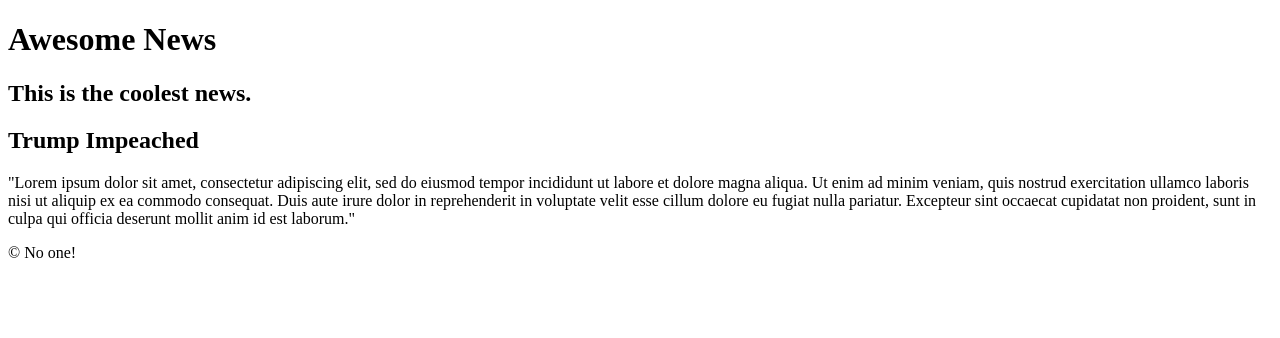
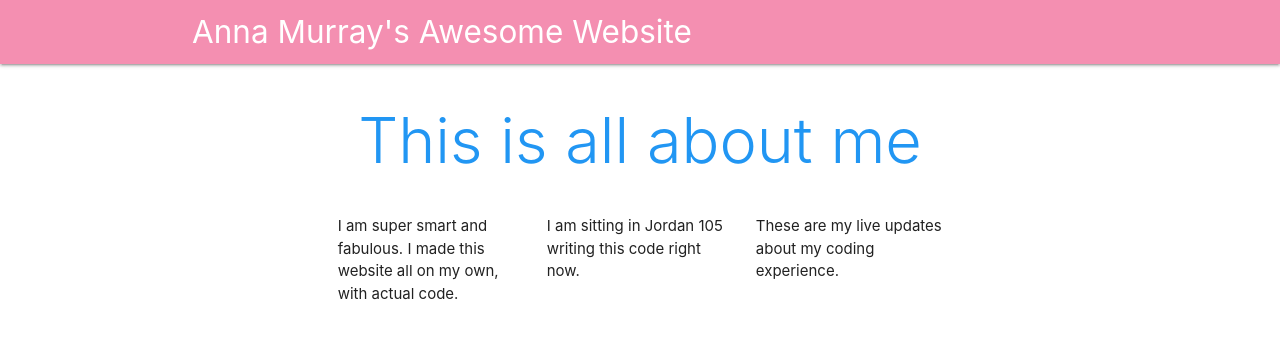
Before and after one commit to amurray9/amurray9.github.io, a plain HTML site: page index.html in a window 1280 px wide. Drawn offline with nearby package versions, Linux system fonts and the light colour scheme.

Commit message:
push 2.0

```diff
--- a/index.html
+++ b/index.html
@@ -1,26 +1,50 @@
-<!doctype html>
+<!DOCTYPE html>
 <html>
 <head>
-  <title>Anna Murray</title>
-</head>
-<body>
+    <!--Import Google Icon Font-->
+    <link href="http://fonts.googleapis.com/icon?family=Material+Icons" rel="stylesheet">
+    <!--Import materialize.css-->
+    <!-- Compiled and minified CSS -->
+  <link rel="stylesheet" href="https://cdnjs.cloudflare.com/ajax/libs/materialize/0.98.0/css/materialize.min.css">
+    <link type="text/css" rel="stylesheet" href="css/materialize.min.css"  media="screen,projection"/>
 
-    <header>
-      <h1>Awesome News</h1>
-      <h2>This is the coolest news.</h2>
-    </header>
+    <!--Let browser know website is optimized for mobile-->
+    <meta name="viewport" content="width=device-width, initial-scale=1.0"/>
+  </head>
 
-    <main>
+  <body>
 
-      <articles>
-        <h2>Trump Impeached</h2>
-        <p>"Lorem ipsum dolor sit amet, consectetur adipiscing elit, sed do eiusmod tempor incididunt ut labore et dolore magna aliqua. Ut enim ad minim veniam, quis nostrud exercitation ullamco laboris nisi ut aliquip ex ea commodo consequat. Duis aute irure dolor in reprehenderit in voluptate velit esse cillum dolore eu fugiat nulla pariatur. Excepteur sint occaecat cupidatat non proident, sunt in culpa qui officia deserunt mollit anim id est laborum."</p>
-      </article>
-    </main>
+    <nav class="#f48fb1 pink lighten-3">
+      <div class="container">
+        <a class="brand-logo" href="#">Anna Murray's Awesome Website</a>
+      </div>
+    </nav>
 
-    <footer>
-      <p>&copy; No one!</p>
-    </footer>
+    <main class="container">
+      <h1 class="center header light blue-text">This is all about me</h1>
+      <section class="container">
 
-</body>
+            <div class="row">
+
+              <div class="col s4">
+                <p>I am super smart and fabulous. I made this website all on my own, with actual code.</p>
+              </div>
+
+              <div class="col s4">
+                <p>I am sitting in Jordan 105 writing this code right now.</p>
+              </div>
+
+              <div class="col s4">
+                <p>These are my live updates about my coding experience.</p>
+              </div>
+
+            </div>
+          </section>
+
+          <!--Import jQuery before materialize.js-->
+          <script type="text/javascript" src="https://code.jquery.com/jquery-2.1.1.min.js"></script>
+          <script type="text/javascript" src="js/materialize.min.js"></script>
+        </body>
+        <!-- Compiled and minified JavaScript -->
+        <script src="https://cdnjs.cloudflare.com/ajax/libs/materialize/0.98.0/js/materialize.min.js"></script>
 </html>
```
